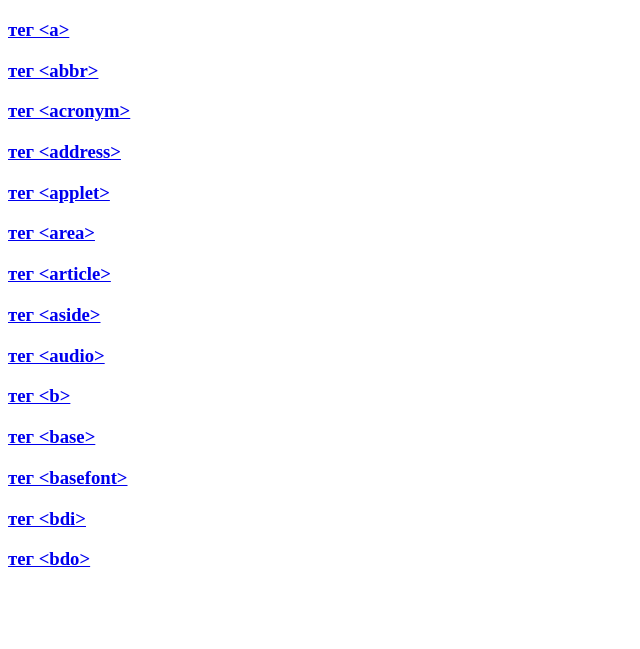
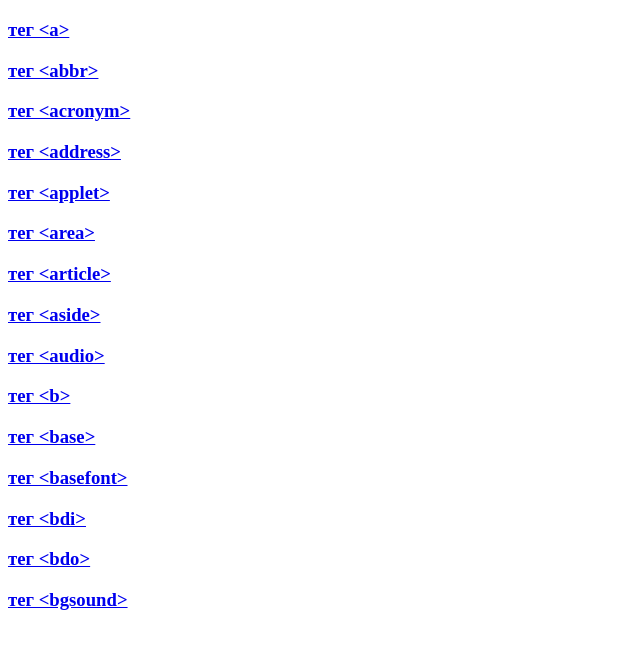
Before and after one commit to k454tkin/FirstProject, a plain HTML site: page index.html in a window 1280 px wide. Shown: the part 61-710 px from the top of the page, without its empty margins (0-640 px from the left). Drawn offline with Linux system fonts and the light colour scheme.

Commit message:
added link tag bgsound

```diff
--- a/index.html
+++ b/index.html
@@ -22,5 +22,6 @@
     <h3> <a href="Public/HTML/basefont.html" target="_blank">тег &lt;basefont&gt;</a> <br> </h3>
     <h3> <a href="Public/HTML/bdi.html" target="_blank">тег &lt;bdi&gt;</a> <br> </h3>
     <h3> <a href="Public/HTML/bdo.html" target="_blank">тег &lt;bdo&gt;</a> <br> </h3>
+    <h3> <a href="Public/HTML/bgsound.html" target="_blank">тег &lt;bgsound&gt;</a> <br> </h3>
 </body>
 </html>
```
